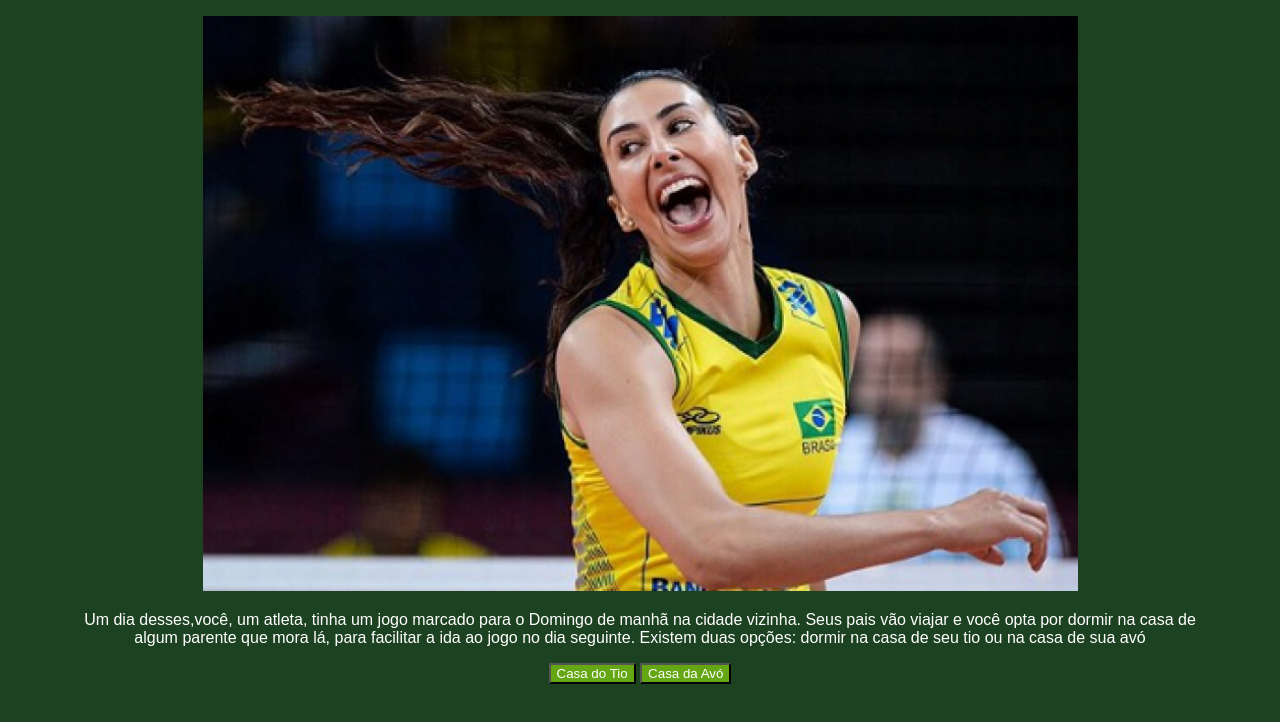
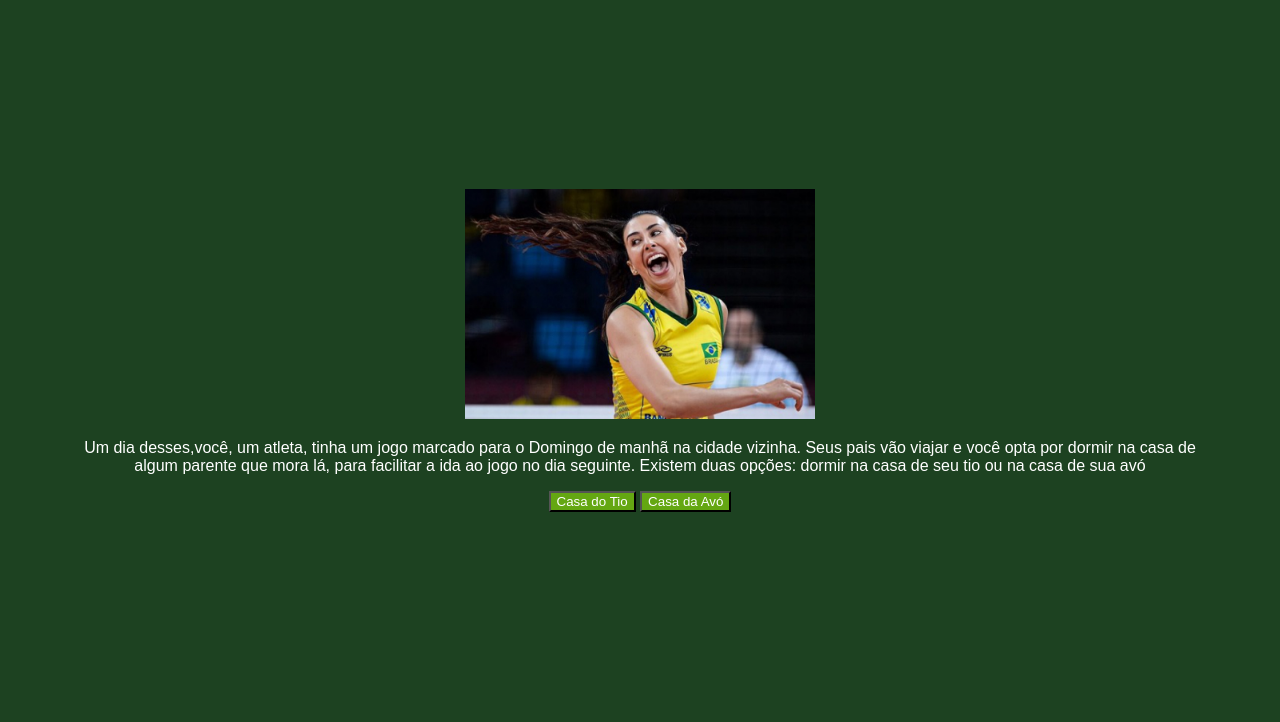
Before and after one commit to LSB19/fluxograma, a plain HTML site: page index.html in a window 1280 px wide. Drawn offline with Linux system fonts and the light colour scheme; a web font is replaced by a local one.

Commit message:
Update style.css

```diff
--- a/style.css
+++ b/style.css
@@ -29,5 +29,5 @@ main {
 }
 
 img {
-    max-width: 90%;
+    max-width: 350px;
 }
```
